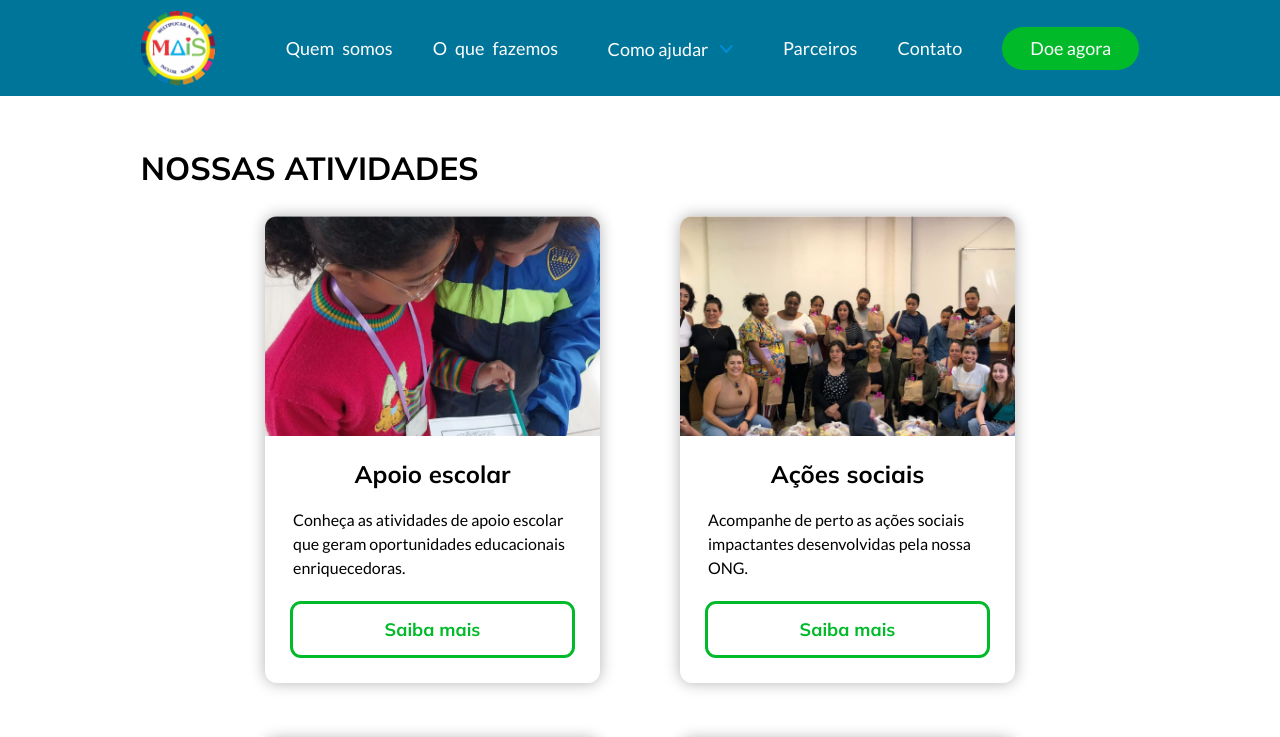
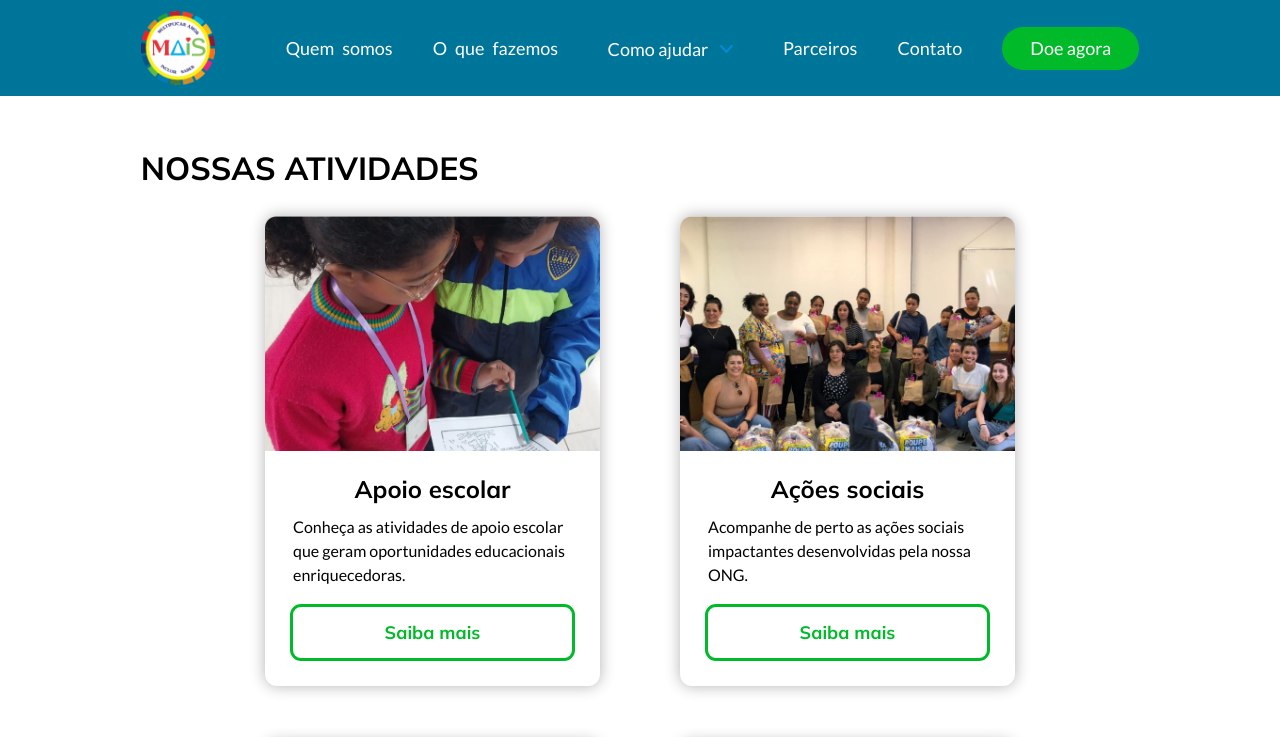
Before and after one commit to ONG-Mais/website-front-end, a Next.js app: page /o-que-fazemos in a window 1280 px wide. Shown: the top 737 px of the page. Built offline with nearby package versions, Linux system fonts and the light colour scheme.

Commit message:
style: changes the card height size in the o-que-fazemos page

```diff
--- a/src/app/o-que-fazemos/(Components)/Card/index.tsx
+++ b/src/app/o-que-fazemos/(Components)/Card/index.tsx
@@ -8,11 +8,11 @@ type Card = {
 export default function Card({ card }: Card) {
   return (
     <div className="w-[335px] flex flex-col rounded-xl shadow-lg xs:w-full">
-      <div className="w-[335px] h-[220px] xs:w-full ">
+      <div className="w-[335px] h-[235px] xs:w-full ">
         <div style={{ backgroundImage: `url(${card.img})` }} className="w-full h-full bg-cover" />
       </div>
-      <div className="w-full text-center text-h5 font-Mulish font-bold px-7 pb-4 pt-5">{card.title}</div>
-      <div className="w-full text-pm px-7 pb-6 text-start">{card.desc}</div>
+      <div className="w-full text-center text-h5 font-Mulish font-bold px-7 pb-2 pt-5">{card.title}</div>
+      <div className="w-full text-pm px-7 pb-5 text-start">{card.desc}</div>
       <div className="px-7 pb-7">
         <Button color="green-outline" link={card.url} size="lg" bold className="font-Mulish">
           <span className="text-pl">Saiba mais</span>
```
